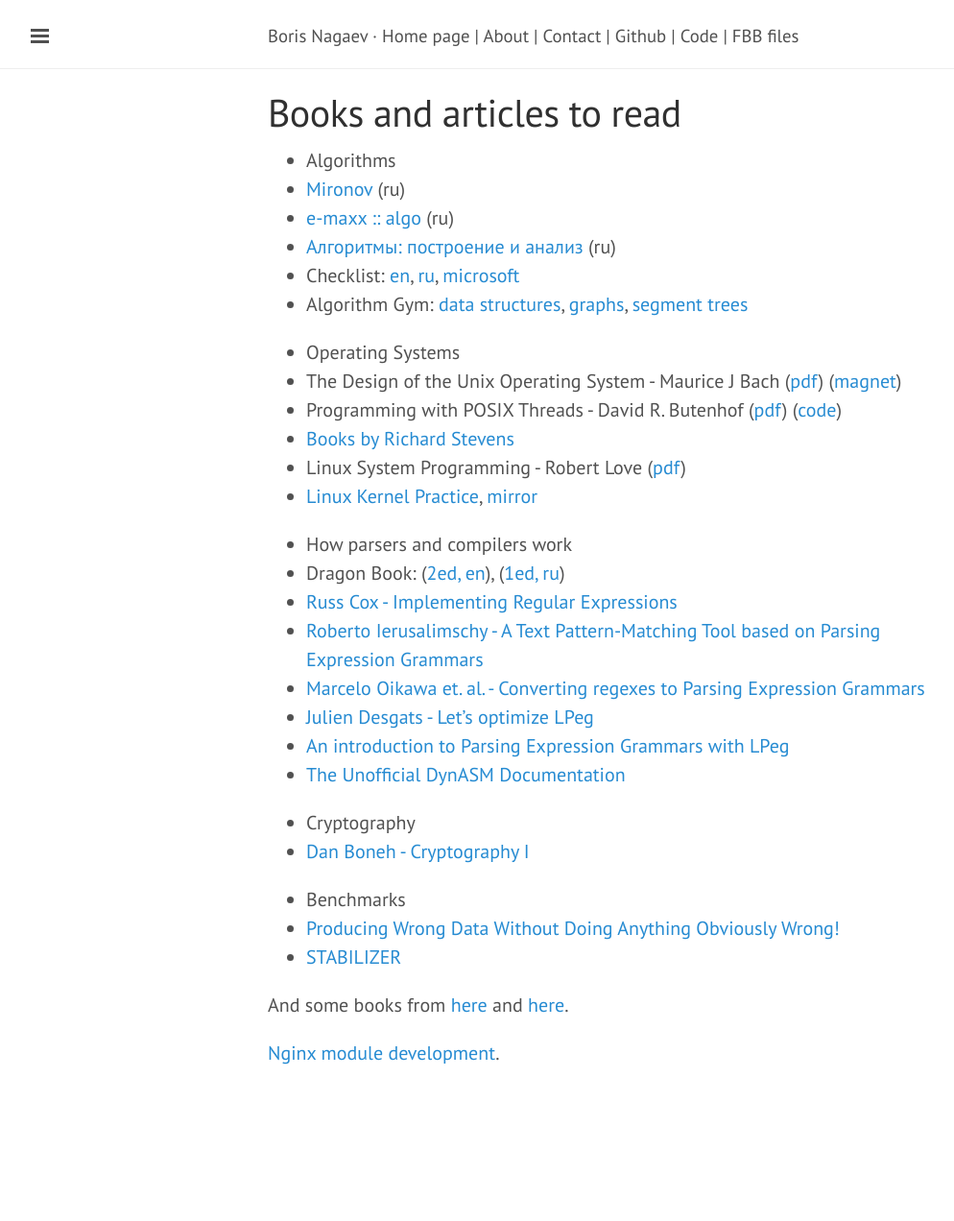
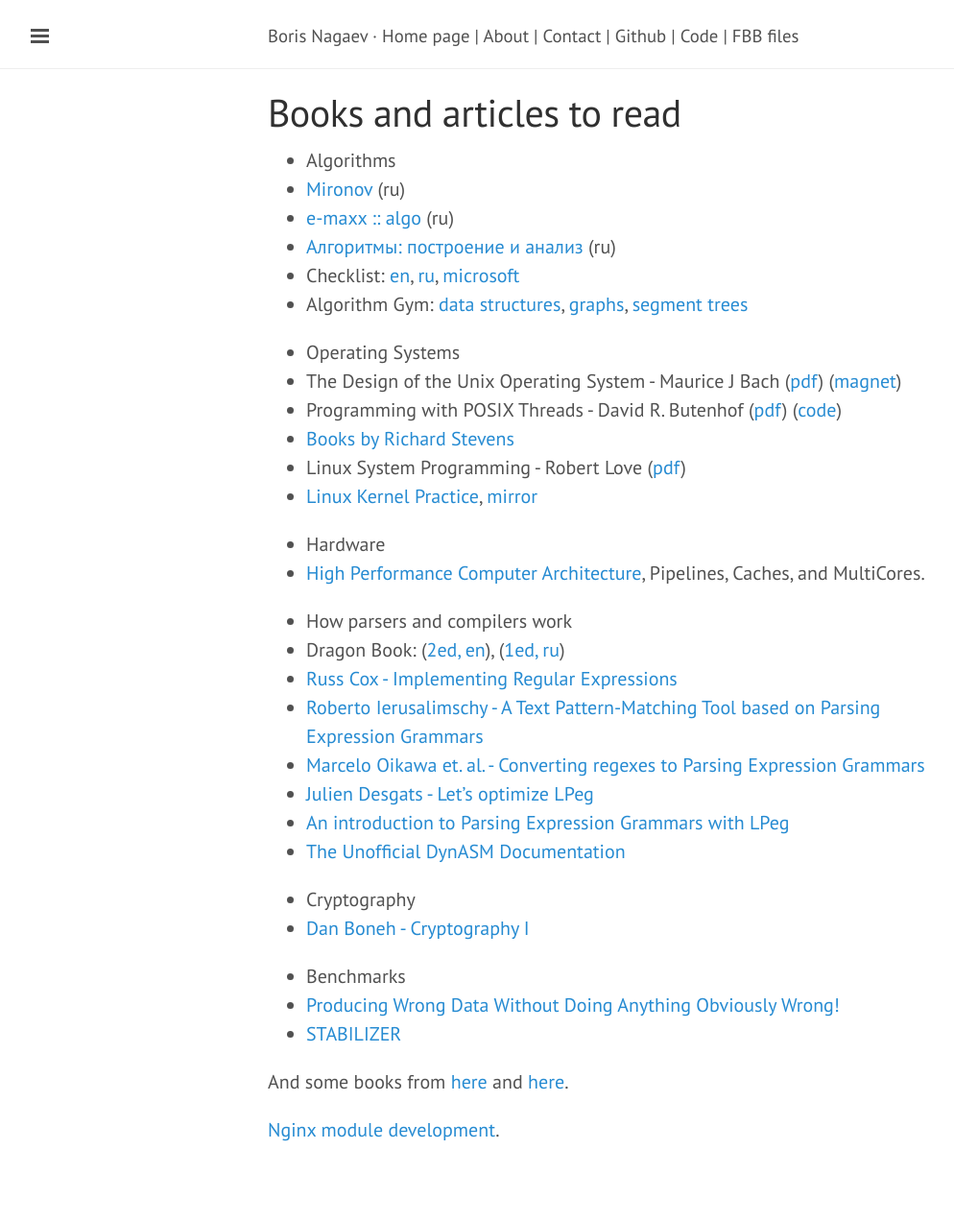
Before and after one commit to starius/starius.github.io, a Jekyll site: the page built from links.md, in a window 1280 px wide. Shown: the whole page at 96% size, without its empty margins (1-995 px from the left). Built offline with Jekyll 4.4.1, drawn with Linux system fonts in a browser that asks for light colours; Markdown is read by kramdown in place of the engine named in the settings; before the commit the page ends 1192 px from its top, so only the background shows below that.

Commit message:
links: High Performance Computer Architecture

```diff
--- a/links.md
+++ b/links.md
@@ -30,6 +30,10 @@
    ([pdf][linux-robert-love])
   * [Linux Kernel Practice][mylinuxprog-orig],
     [mirror][mylinuxprog-mirror]
+
+ * Hardware
+  * [High Performance Computer Architecture][hpca],
+    Pipelines, Caches, and MultiCores.
 
  * How parsers and compilers work
   * Dragon Book: ([2ed, en][purple-dragon-book-en]),
```
Also changed, not shown: other parts of links.md (+2 -0 lines).
